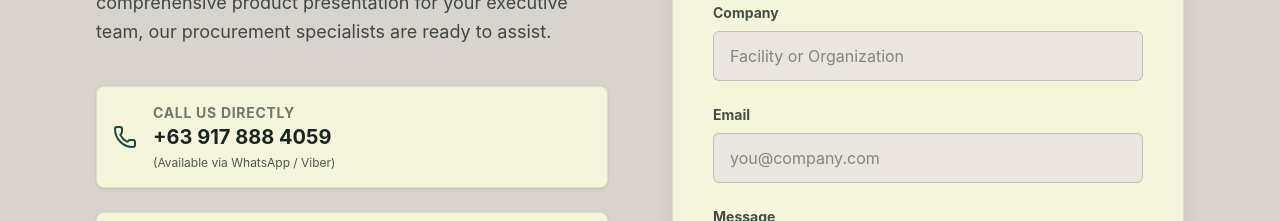
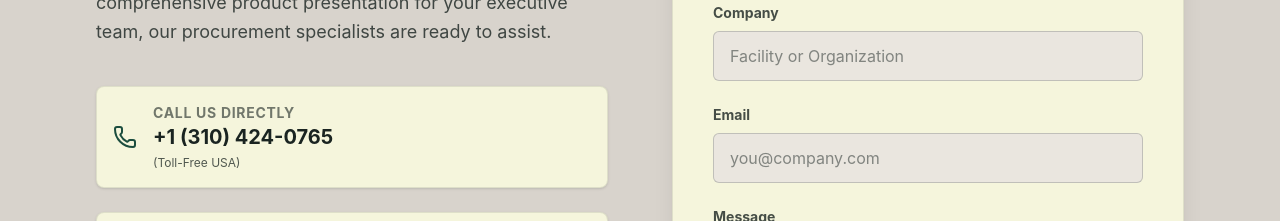
Before and after one commit to numBerNiko/Trendsetter-dev, a React (Vite) app: page /home in a window 1280 px wide. Shown: the part 4400-4621 px from the top of the page. Built offline with nearby package versions, Linux system fonts and the light colour scheme.

Commit message:
Update HomePage contact section to use dynamic regional routing

```diff
--- a/src/pages/HomePage.jsx
+++ b/src/pages/HomePage.jsx
@@ -1,5 +1,6 @@
 import React from 'react';
 import { Link } from 'react-router-dom';
+import { useRegion } from '../hooks/useRegion';
 import {
   ArrowRight,
   ShieldCheck,
@@ -26,6 +27,7 @@ import {
 } from 'lucide-react';
 
 export default function HomePage() {
+  const region = useRegion();
   return (
     <div className="flex flex-col w-full text-slate bg-neutral-bg">
 
@@ -293,15 +295,15 @@ export default function HomePage() {
                   <Phone size={24} className="text-deep-teal" />
                   <div>
                     <p className="text-sm font-bold uppercase tracking-wider opacity-60">Call Us Directly</p>
-                    <a href="tel:+639178884059" className="text-xl font-bold hover:text-deep-teal transition-colors">+63 917 888 4059</a>
-                    <p className="text-xs opacity-75 mt-1">(Available via WhatsApp / Viber)</p>
+                    <a href={`tel:${region.phone.replace(/[^0-9+]/g, '')}`} className="text-xl font-bold hover:text-deep-teal transition-colors">{region.phone}</a>
+                    <p className="text-xs opacity-75 mt-1">{region.phoneLabel}</p>
                   </div>
                 </div>
                 <div className="flex items-center gap-4 bg-white p-4 rounded-lg shadow-sm border border-slate/10">
                   <Mail size={24} className="text-deep-teal" />
                   <div>
                     <p className="text-sm font-bold uppercase tracking-wider opacity-60">Email Us</p>
-                    <a href="mailto:customerservice@trendsettertextiles.com" className="text-xl font-bold hover:text-deep-teal transition-colors break-all">customerservice@trendsettertextiles.com</a>
+                    <a href={`mailto:${region.email}`} className="text-xl font-bold hover:text-deep-teal transition-colors break-all">{region.email}</a>
                   </div>
                 </div>
               </div>
```
